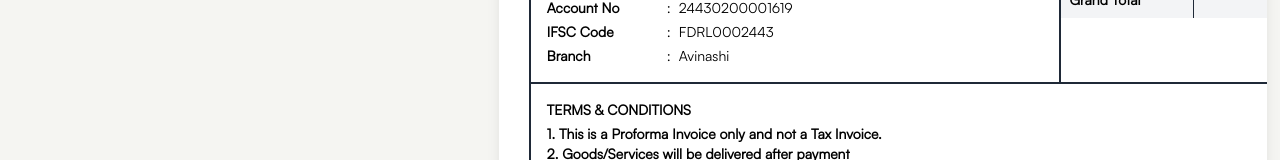
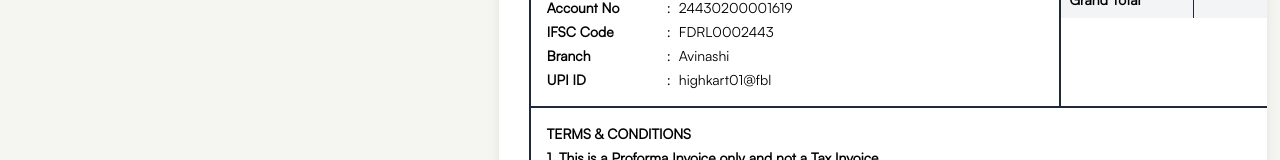
Before and after one commit to Praxxav/performa, a React (Vite) app in the folder frontend/: page /dashboard/invoices in a window 1280 px wide. Shown: the part 927-1087 px from the top of the page. Built offline with nearby package versions, Linux system fonts and the light colour scheme; no server answers.

Commit message:
final delivery

```diff
--- a/frontend/src/components/Invoice/InvoiceTemplates/InvoiceTemplate1.jsx
+++ b/frontend/src/components/Invoice/InvoiceTemplates/InvoiceTemplate1.jsx
@@ -593,6 +593,15 @@ const InvoiceTemplate1 = ({ isStaticMode }) => {
                   onBlur={(e) => handleBankFieldChange("branch", e.target.innerText)}
                 >{invoiceData.bankDetails.branch}</div>
               </div>
+              <div className="font-semibold">UPI ID</div>
+              <div className="flex">
+                <span className="mr-2">:</span>
+                <div
+                  contentEditable suppressContentEditableWarning={true}
+                  className="focus:outline-none hover:bg-gray-100 flex-1"
+                  onBlur={(e) => handleBankFieldChange("UPIID", e.target.innerText)}
+                >{invoiceData.bankDetails.UPIID}</div>
+              </div>
             </div>
           </div>
         </div>
--- a/frontend/src/components/Invoice/InvoiceTemplates/InvoiceTemplate5.jsx
+++ b/frontend/src/components/Invoice/InvoiceTemplates/InvoiceTemplate5.jsx
@@ -696,6 +696,15 @@ const InvoiceTemplate5 = ({ isStaticMode }) => {
                   onBlur={(e) => handleBankFieldChange("branch", e.target.innerText)}
                 >{invoiceData.bankDetails.branch}</div>
               </div>
+              <div className="font-semibold">UPI ID</div>
+              <div className="flex">
+                <span className="mr-2">:</span>
+                <div
+                  contentEditable suppressContentEditableWarning={true}
+                  className="focus:outline-none hover:bg-gray-100 flex-1"
+                  onBlur={(e) => handleBankFieldChange("UPIID", e.target.innerText)}
+                >{invoiceData.bankDetails.UPIID}</div>
+              </div>
             </div>
           </div>
         </div>
```
